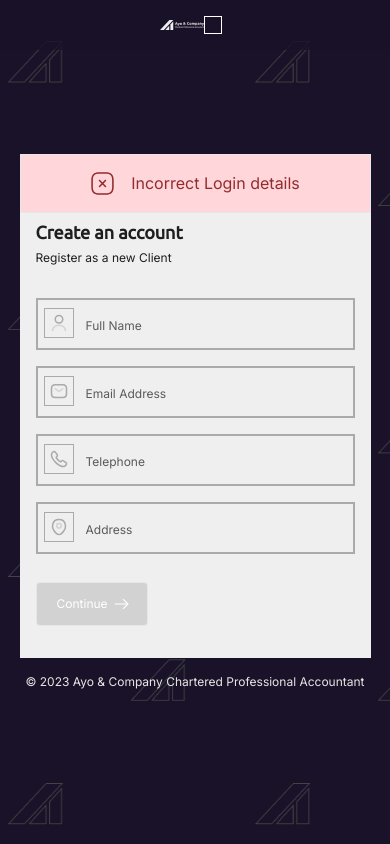
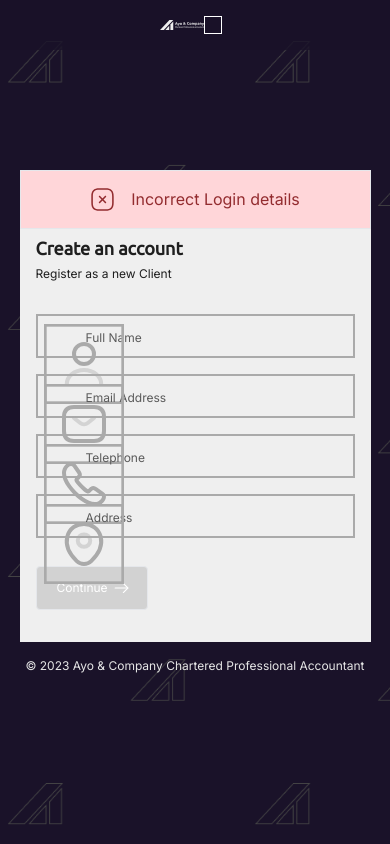
Before and after one commit to AyoCpa/Ayo-cpa-new, a Next.js app: page /auth/sign-up in a window 390 px wide. Built offline with nearby package versions, Linux system fonts and the light colour scheme.

Commit message:
new fixes

```diff
--- a/components/Inputs/GInput.module.css
+++ b/components/Inputs/GInput.module.css
@@ -1,6 +1,6 @@
 .inputStyle {
     width: 100%;
-    padding:  12px 48px;
+    padding:  8px 48px;
     background: transparent;
     border: 2px solid #aaaaaa;
 }
@@ -16,6 +16,9 @@
 }
 
 @media (min-width: 1024px) {
+    .inputStyle{
+        padding: 12px 48px;
+    }
     .inputStyle::placeholder{
         font-size: 16px;
     }
--- a/components/Inputs/GInput.tsx
+++ b/components/Inputs/GInput.tsx
@@ -17,7 +17,7 @@ function GInput({ image, placeholder, name, imageOnFocus }: GInputProps) {
   return (
     <div className={` ${inter.variable} font-inter relative mb-4 lg:mb-0`}>
       <span className={imageInputStyle}>
-        <Image src={inputFocused ? imageOnFocus : image} alt="" />
+        <Image src={inputFocused ? imageOnFocus : image} alt="" className="w-20 h-20 lg:w-[36px] lg:h-[32px]" />
       </span>
 
       <input
--- a/styles/globals.css
+++ b/styles/globals.css
@@ -9,3 +9,10 @@ body{
     width: 100%;
 
 }
+
+input:-webkit-autofill,
+input:-webkit-autofill:hover,
+input:-webkit-autofill:focus,
+input:-webkit-autofill:active {
+    -webkit-box-shadow: 0 0 0 30px #efefef inset !important;
+}
```
